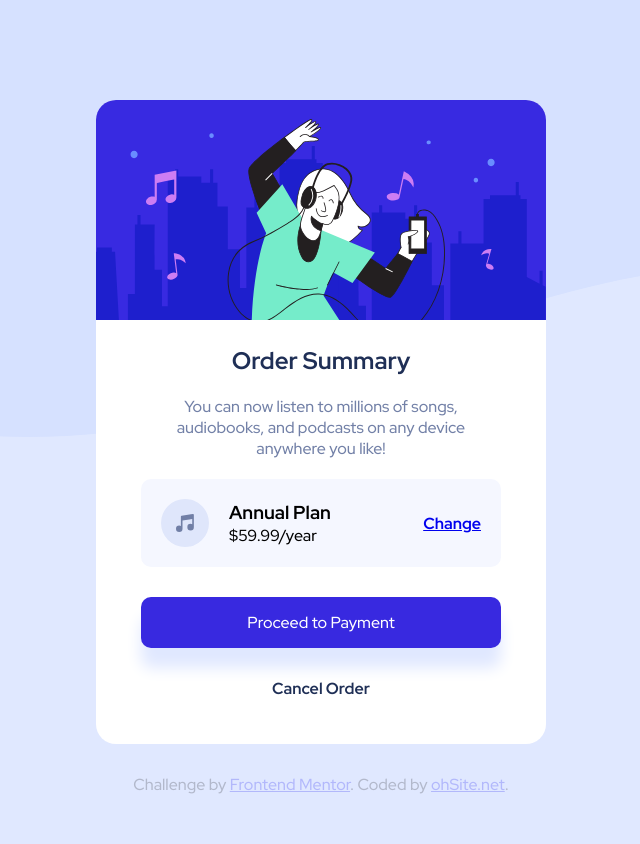
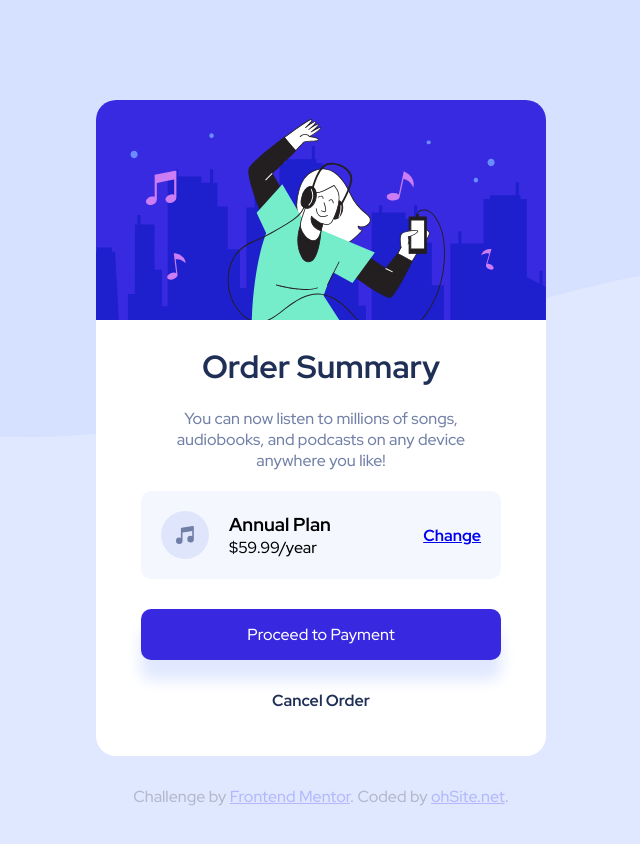
Before and after one commit to ohsite/Order-summary-component-challenge, a plain HTML site: page index.html in a window 1280 px wide. Shown: the whole page, without its empty margins (319-959 px from the left). Drawn offline with Linux system fonts and the light colour scheme.

Commit message:
Update index.html

```diff
--- a/index.html
+++ b/index.html
@@ -19,7 +19,7 @@
 			<div class="card__image">
 				<img src="images/illustration-hero.svg" alt="Man listening to the music" class="top-img" />
 			</div>
-			<h2 class="card__header">Order Summary</h2>
+			<h1 class="card__header">Order Summary</h1>
 			<p class="card__text">
 				You can now listen to millions of songs, audiobooks, and podcasts on any
 				device anywhere you like!
```
